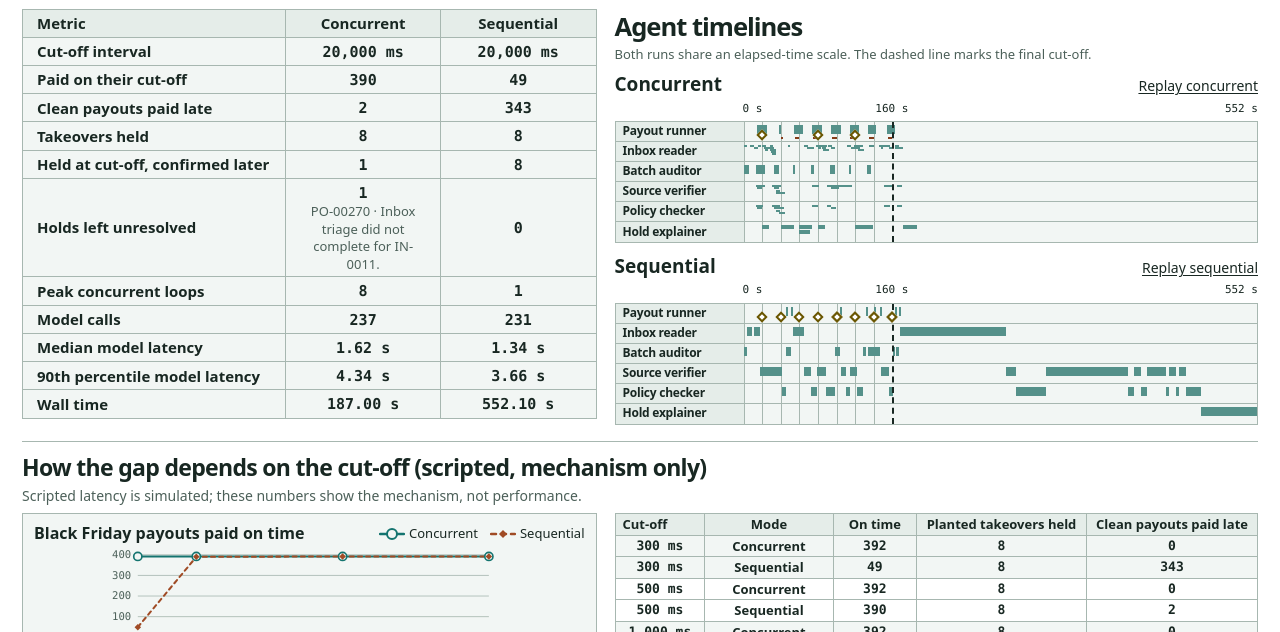
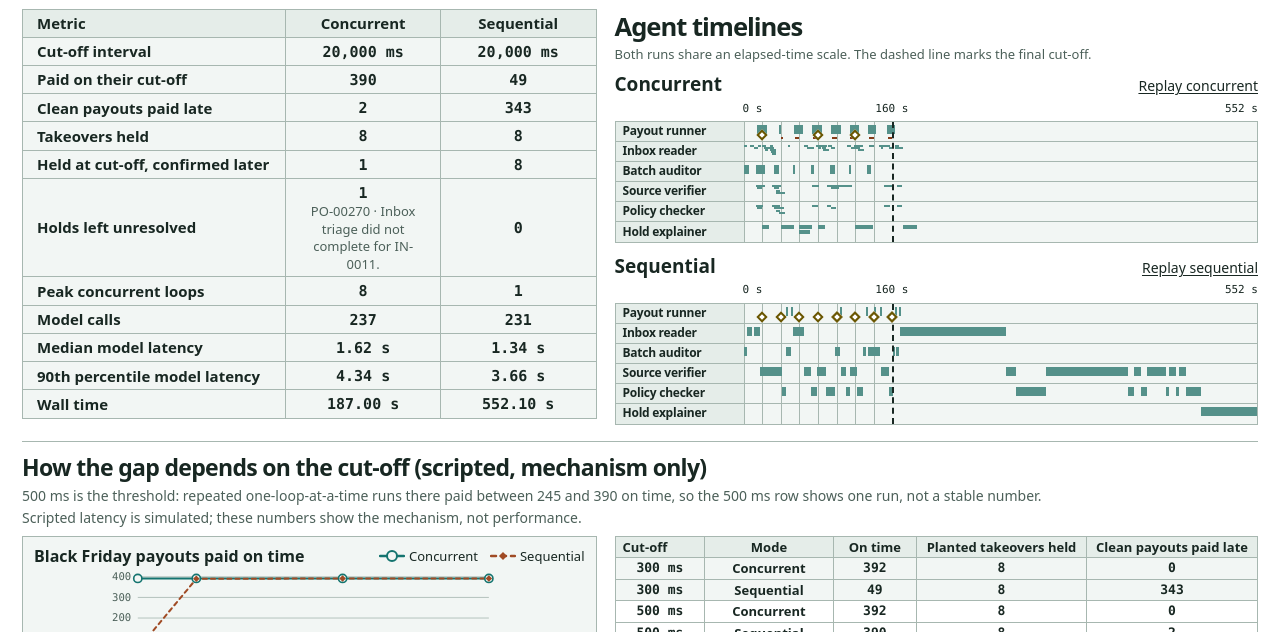
Before and after one commit to Driedsandwich/payout-gate, a website built with Vite: page web/index.html in a window 1280 px wide. Both pictures are taken after a click on the link "Compare runs". Shown: the part 168-800 px from the top of the page. Built offline with nearby package versions, Linux system fonts and the light colour scheme.

Commit message:
Say on the replay page that the 500 ms sweep row is one run at the threshold
Co-Authored-By: Claude Opus 5.5 <noreply@anthropic.com>

```diff
--- a/web/index.html
+++ b/web/index.html
@@ -123,6 +123,7 @@
         </div>
         <section id="cutoff-sweep" aria-labelledby="sweep-title">
           <h3 id="sweep-title">How the gap depends on the cut-off (scripted, mechanism only)</h3>
+          <p class="compare-note">500 ms is the threshold: repeated one-loop-at-a-time runs there paid between 245 and 390 on time, so the 500 ms row shows one run, not a stable number.</p>
         </section>
       </section>
       <details class="run-yourself" id="run-yourself">
```
